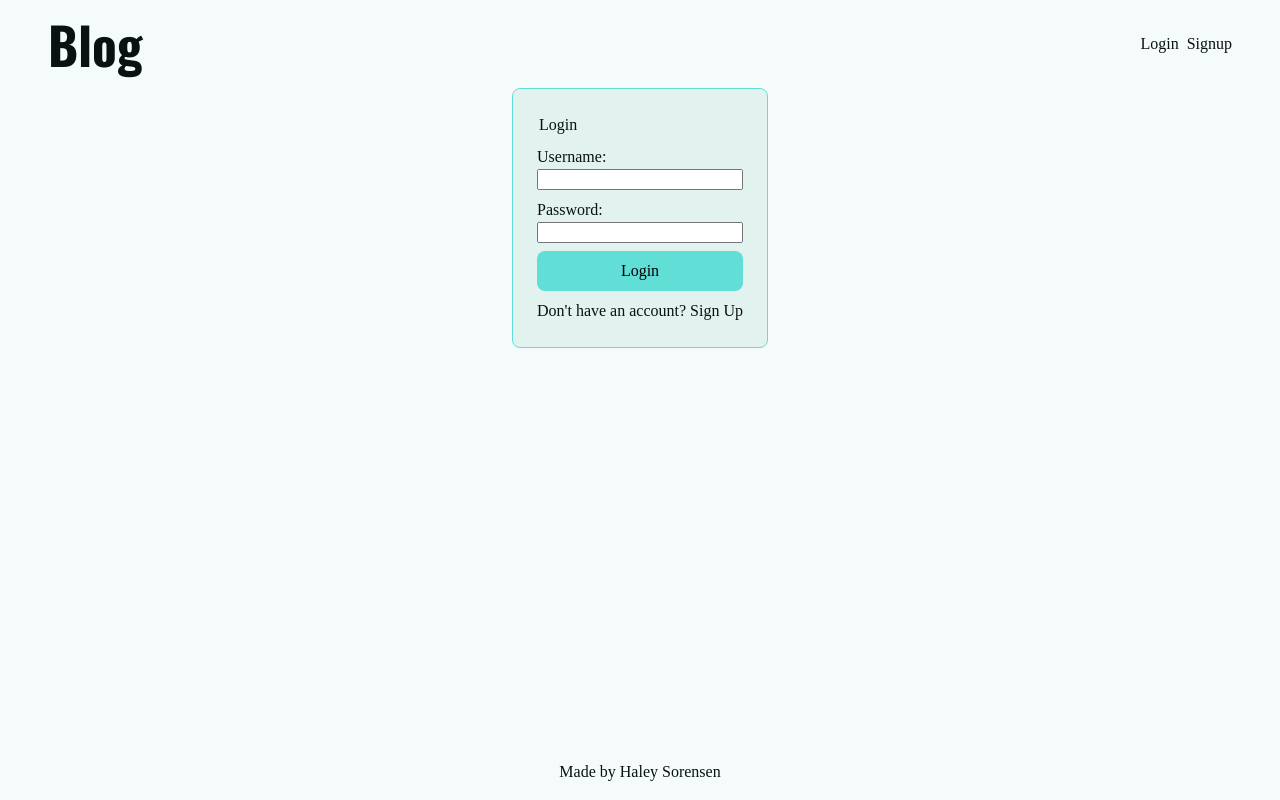
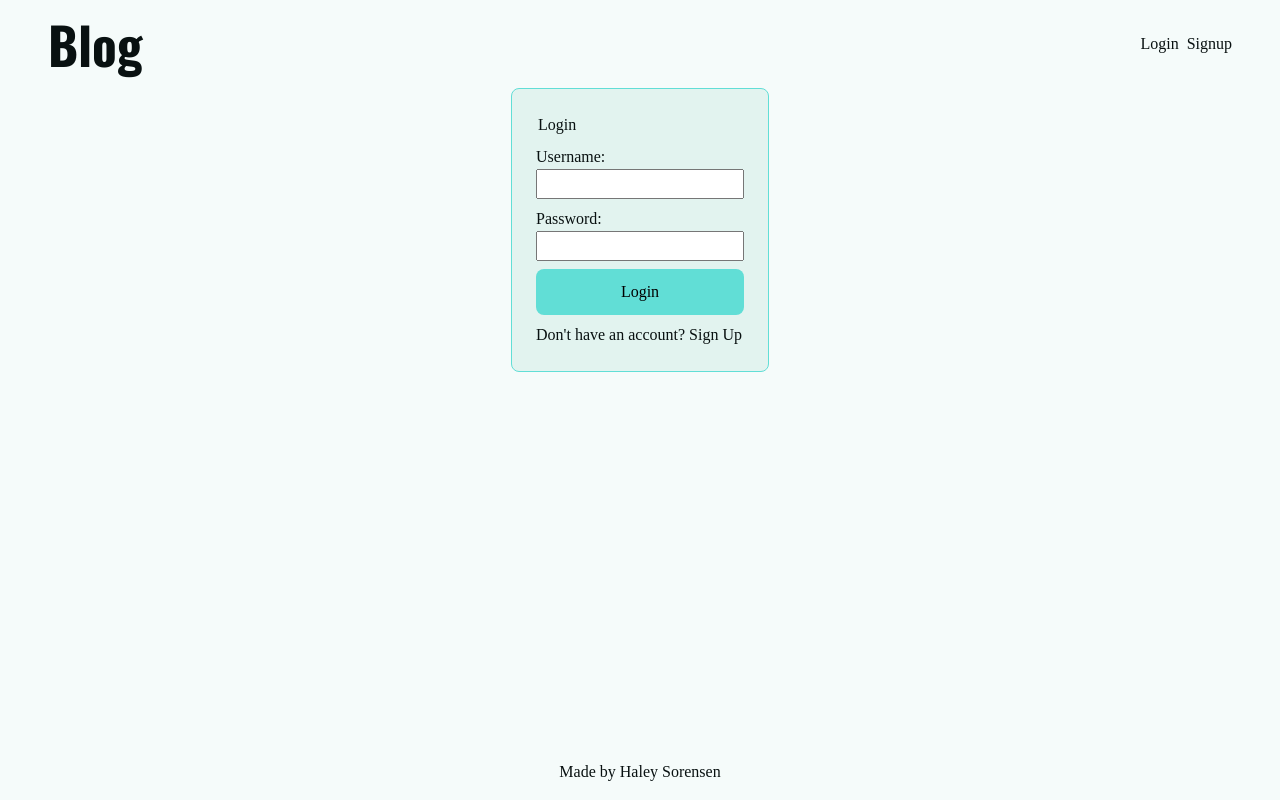
Before and after one commit to Hsoren31/blog-api, a React (Vite) app in the folder author/: page /login in a window 1280 px wide. Built offline with nearby package versions, Linux system fonts and the light colour scheme; a web font is replaced by a local one.

Commit message:
STYLE: add font reset to forms and buttons

```diff
--- a/author/src/index.css
+++ b/author/src/index.css
@@ -90,6 +90,13 @@ h6 {
   text-wrap: balance;
 }
 
+input,
+button,
+select,
+textarea {
+  font: inherit;
+}
+
 #root {
   isolation: isolate;
 }
```
